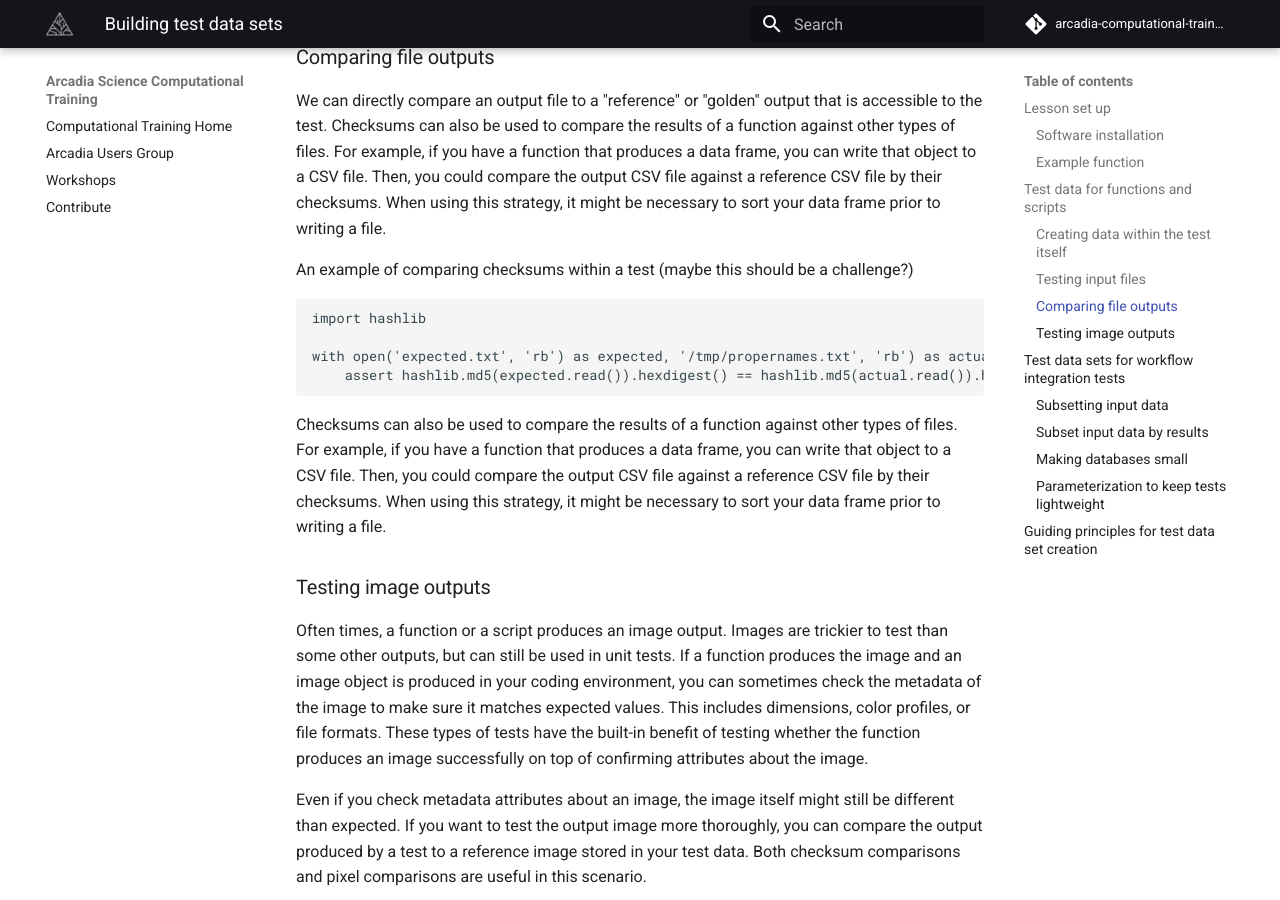
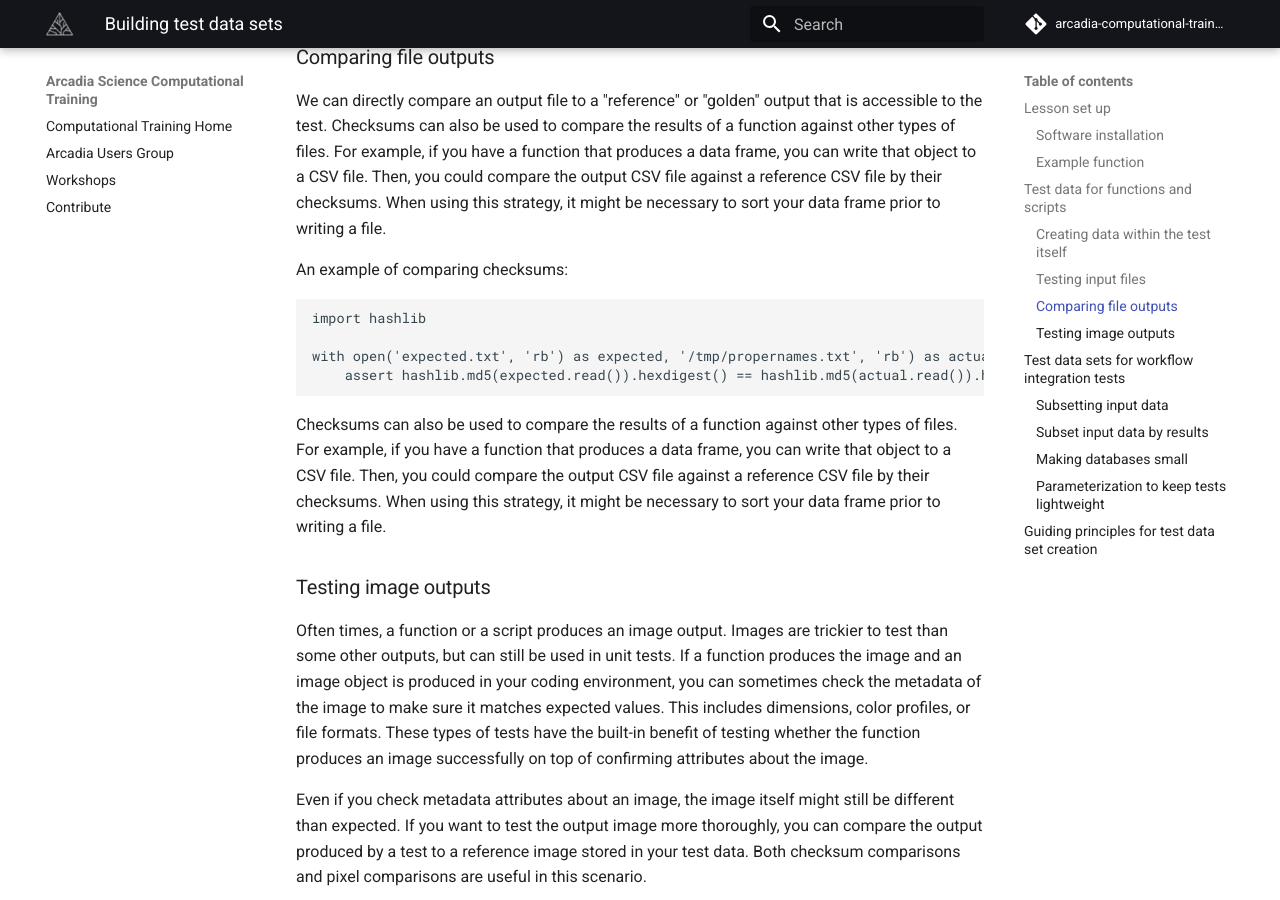
Before and after one commit to Arcadia-Science/arcadia-computational-training, an MkDocs documentation site: the page built from docs/arcadia-users-group/20231128-testing-datasets/lesson.md, in a window 1280 px wide and 900 px high, scrolled down 2716 px. Built offline with MkDocs 1.6.1 and Material for MkDocs 9.7.7, drawn with Linux system fonts in a browser that asks for light colours; comment, search, counter and statistics services are not loaded.

Commit message:
rm question about challenge

````diff
--- a/docs/arcadia-users-group/20231128-testing-datasets/lesson.md
+++ b/docs/arcadia-users-group/20231128-testing-datasets/lesson.md
@@ -130,7 +130,7 @@ For example, if you have a function that produces a data frame, you can write th
 Then, you could compare the output CSV file against a reference CSV file by their checksums.
 When using this strategy, it might be necessary to sort your data frame prior to writing a file.
 
-An example of comparing checksums within a test (maybe this should be a challenge?)
+An example of comparing checksums:
 
 ```python
 import hashlib
````
